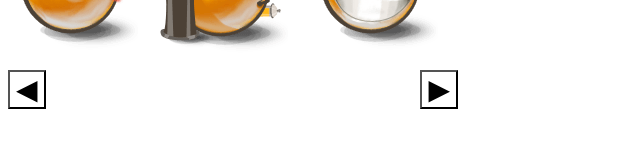
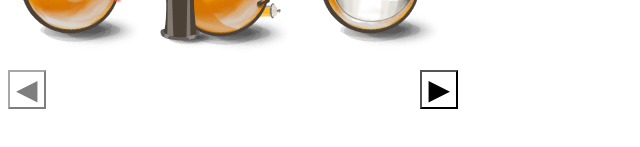
Before and after one commit to mate-academy/react_carousel, a React (Vite) app: page / in a window 1280 px wide. Shown: the part 409-556 px from the top of the page, without its empty margins (0-640 px from the left). Built offline with nearby package versions, Linux system fonts and the light colour scheme.

Commit message:
feat: buttons class disabled rely on infinite state

```diff
--- a/src/App.tsx
+++ b/src/App.tsx
@@ -21,7 +21,7 @@ export const App: React.FC = () => {
   const [itemWidth, setItemWidth] = useState(130);
   const [frameSize, setFrameSize] = useState(3);
   const [animationDuration, setAnimationDuration] = useState(1000);
-  const [infinite, setInfinite] = useState(true);
+  const [infinite, setInfinite] = useState(false);
 
   const handleSetStep = (event: React.ChangeEvent<HTMLInputElement>) => {
     setStep(Math.round(Number(event.target.value)));
--- a/src/components/Carousel.scss
+++ b/src/components/Carousel.scss
@@ -25,10 +25,10 @@
   float: right;
 }
 
-// .Carousel__button--disabled {
-//   opacity: 0.5;
-//   cursor: not-allowed;
-// }
+.Carousel__button--disabled {
+  opacity: 0.5;
+  cursor: not-allowed;
+}
 
 .toggleButton {
   display: flex;
--- a/src/components/Carousel.tsx
+++ b/src/components/Carousel.tsx
@@ -89,7 +89,7 @@ const Carousel: React.FC<CarouselProps> = ({
       <button
         type="button"
         onClick={handlePrevClick}
-        className={`Carousel__button Carousel__button--prev ${offset === 0 ? 'Carousel__button--disabled' : ''}`}
+        className={`Carousel__button Carousel__button--prev ${offset === 0 && !infinite ? 'Carousel__button--disabled' : ''}`}
       >
         &#9664;
       </button>
@@ -97,7 +97,7 @@ const Carousel: React.FC<CarouselProps> = ({
         data-cy="next"
         type="button"
         onClick={handleNextClick}
-        className={`Carousel__button Carousel__button--next ${offset === maxNextTransform ? 'Carousel__button--disabled' : ''}`}
+        className={`Carousel__button Carousel__button--next ${offset === maxNextTransform && !infinite ? 'Carousel__button--disabled' : ''}`}
       >
         &#9654;
       </button>
```
